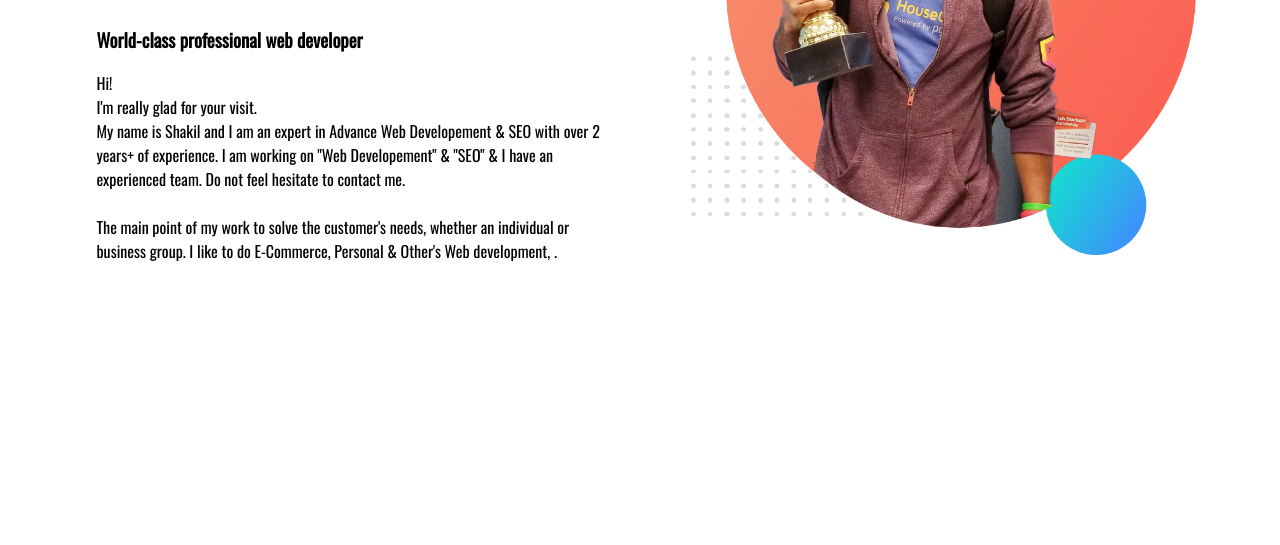
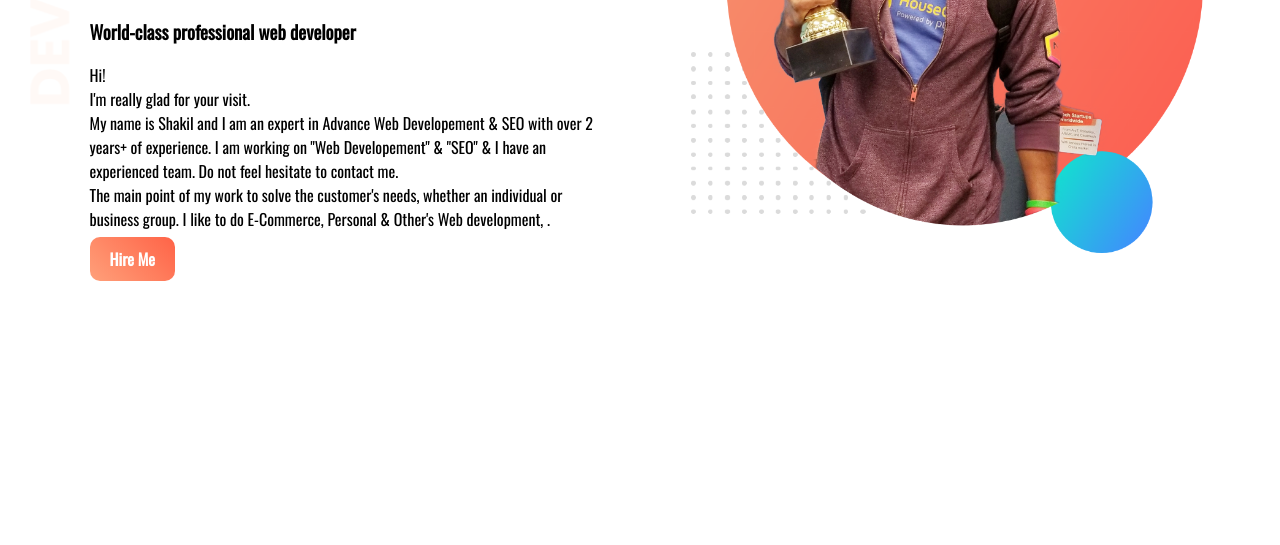
Before and after one commit to shakil1206/web-portfolio, a plain HTML site: page index.html in a window 1280 px wide. Shown: the part 255-800 px from the top of the page. Drawn offline with nearby package versions, Linux system fonts and the light colour scheme; a web font is replaced by a local one.

Commit message:
Top part Complited

```diff
--- a/index.html
+++ b/index.html
@@ -9,7 +9,7 @@
 
 </head>
 <body>
-    <section>
+    <section class="top-banner">
         <div class="half-width">
             <h1>Welcome to</h1>
             <h1><span class="name-highlight">Shakil Ahmed</span> Website!</h1>
@@ -17,9 +17,10 @@
             <h3>World-class professional web developer</h3>
             <p> Hi!<br>
                 I'm really glad for your visit. <br>
-                My name is Shakil and  I am an expert in Advance Web Developement & SEO with over 2 years+ of experience. I am working on "Web Developement" & "SEO" & I have an experienced team. Do not feel hesitate to contact me. <br><br>
+                My name is Shakil and  I am an expert in Advance Web Developement & SEO with over 2 years+ of experience. I am working on "Web Developement" & "SEO" & I have an experienced team. Do not feel hesitate to contact me. <br>
+                The main point of my work to solve the customer's needs, whether an individual or business group. I like to do E-Commerce, Personal & Other's Web development, .</p>
+                <a class="link-button" href="https://www.linkedin.com/in/shakil1206/" target="_blank">Hire Me</a>
 
-                The main point of my work to solve the customer's needs, whether an individual or business group. I like to do E-Commerce, Personal & Other's Web development, .</p>
             </div>
             <div class="half-width">
                 <img src="Images/jhankar.png" alt="Profile Images">
--- a/style.css
+++ b/style.css
@@ -1,5 +1,6 @@
 body{
     font-family: 'Oswald', sans-serif;
+    margin: 0;
 }
 
 h1{
@@ -20,3 +21,22 @@ h1{
 .half-width img{
     width: 100%;
 }
+
+.top-banner{
+    background-image: url(Images/top-banner.png);
+    background-repeat: no-repeat;
+
+}
+section{
+    height: 550px;
+}
+
+.link-button{
+    text-decoration: none;
+    background-image: linear-gradient(45deg, lightsalmon, tomato );
+    padding:10px 20px;
+    border-radius: 10px;
+    color: white;
+    font-weight: 700;
+
+}
```
